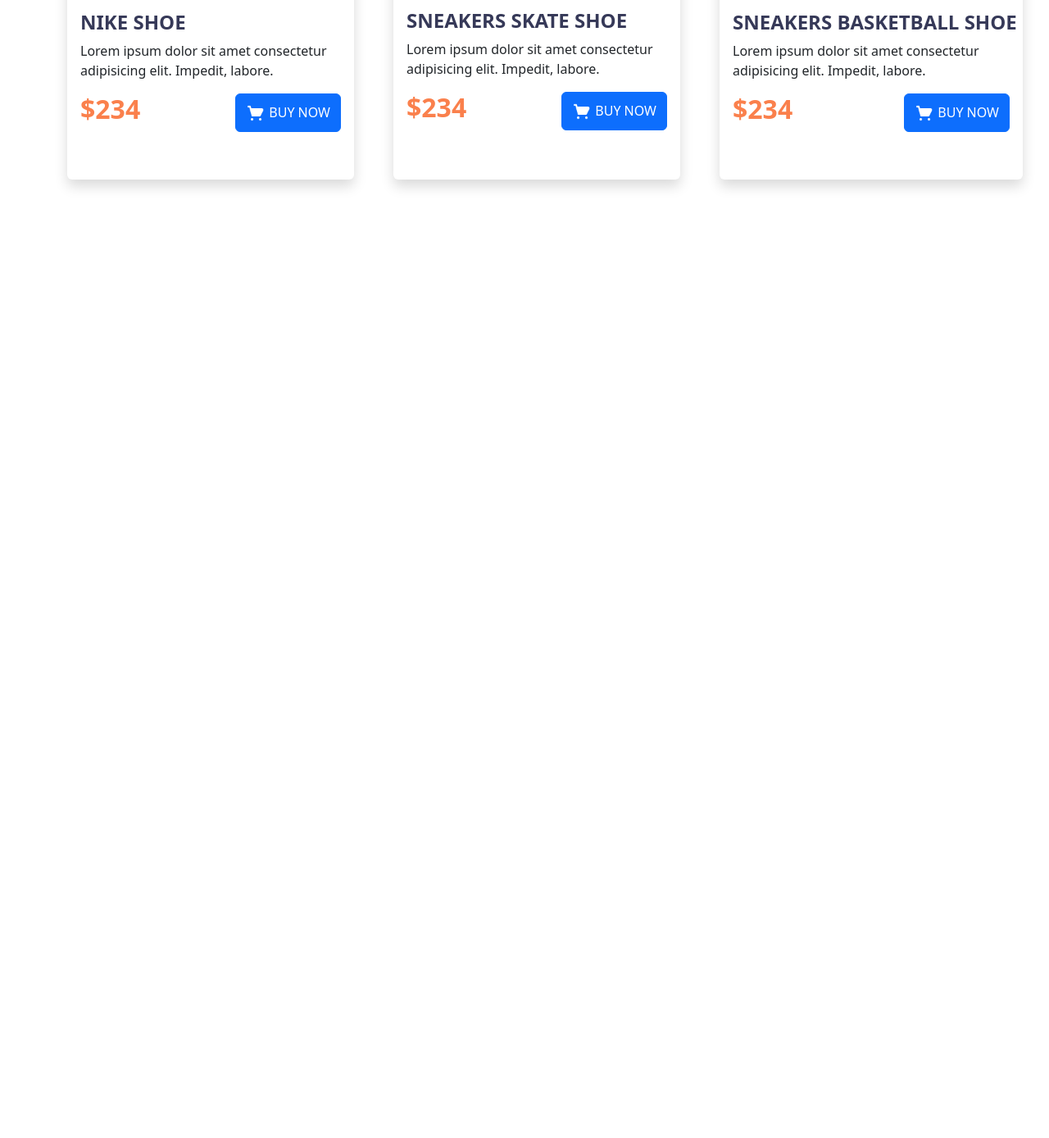
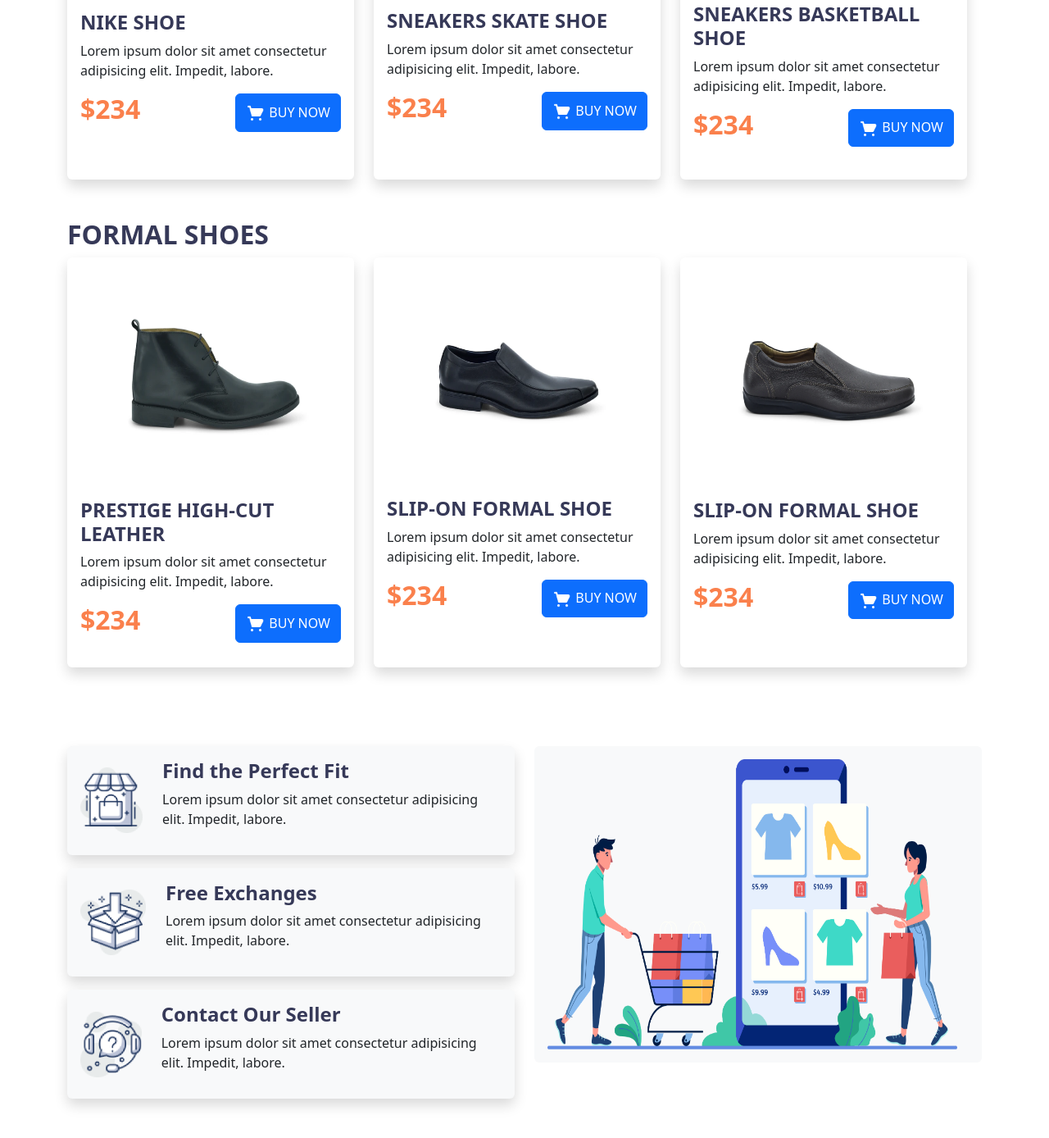
Before and after one commit to SayedSumon/nike-react-bootstrap, a plain HTML site: page index.html in a window 1280 px wide. Shown: the part 945-2333 px from the top of the page at 82% size. Before the commit the page ends 1212 px from the top, so only its background shows below. Drawn offline with nearby package versions, Linux system fonts and the light colour scheme.

Commit message:
final commit

```diff
--- a/index.html
+++ b/index.html
@@ -98,7 +98,7 @@
             <h2 style="color:#363958;" class="text-uppercase fw-bold">Casual Shoes</h2>
 
             <!-- product section -->
-            <div class="d-flex gap-5">
+            <div class="d-flex gap-4">
                 <div style="height:500px; width:350px;" class="shadow rounded bg-body">
                     <div style="background-color: #F1F1F1;" class="rounded m-3 px-5"><img style="width: 236px; height: 262px;" src="images/image 5.png" alt=""></div>
                     <div class="m-3">
@@ -125,10 +125,61 @@
                         </div>
                     </div>
                 </div>
-                <div style="height:500px; width:370px;" class="shadow rounded bg-body">
-                    <div style="background-color: #F1F1F1;" class="rounded m-3 px-5"><img style="width: 236px; height: 262px;" src="images/pngegg 1.png" alt=""></div>
+                <div style="height:500px; width:350px;" class="shadow rounded bg-body">
+                    <div style="background-color: #F1F1F1;" class="rounded m-3 px-5"><img style="width: 226px; height: 252px;" src="images/pngegg 1.png" alt=""></div>
                     <div class="m-3">
-                        <h4 style="color:#363958;" class="text-uppercase fw-bold text-nowrap">Sneakers Basketball shoe</h4>
+                        <div>
+                            <h4 style="color:#363958;" class="text-uppercase fw-bold ">Sneakers Basketball shoe</h4>
+                            <p>Lorem ipsum dolor sit amet consectetur adipisicing elit. Impedit, labore.</p>
+                        </div>
+                        <div class="d-flex justify-content-between">
+                            <h2 style="color:#FA804C" class="fw-bold">$234</h2>
+                            <button class="btn btn-primary text-uppercase " data-bs-toggle="modal"
+                            data-bs-target="#exampleModal"><img style="height: 24px; width:24px;"
+                                src="icons/shopping-cart 1.png" alt=""> Buy Now</button>
+                        </div>
+                    </div>
+                </div>
+
+            </div>
+        </section>
+
+        <!-- formal shoes -->
+        <section class="container  my-5">
+            <h2 style="color:#363958;" class="text-uppercase fw-bold">Formal Shoes</h2>
+
+            <!-- product section -->
+            <div class="d-flex gap-4">
+                <div style="height:500px; width:350px;" class="shadow rounded bg-body">
+                    <div class="rounded m-3 px-5"><img style="width: 236px; height: 262px;" src="images/Mask Group.png" alt=""></div>
+                    <div class="m-3">
+                        <h4 style="color:#363958;" class="text-uppercase fw-bold ">Prestige High-Cut Leather</h4>
+                        <p>Lorem ipsum dolor sit amet consectetur adipisicing elit. Impedit, labore.</p>
+                        <div class="d-flex justify-content-between">
+                            <h2 style="color:#FA804C" class="fw-bold">$234</h2>
+                            <button class="btn btn-primary text-uppercase " data-bs-toggle="modal"
+                            data-bs-target="#exampleModal"><img style="height: 24px; width:24px;"
+                                src="icons/shopping-cart 1.png" alt=""> Buy Now</button>
+                        </div>
+                    </div>
+                </div>
+                <div style="height:500px; width:350px;" class="shadow rounded bg-body">
+                    <div  class="rounded m-3 px-5 pt-2"><img style="width: 226px; height: 252px;" src="images/Rectangle 38.png" alt=""></div>
+                    <div class="m-3">
+                        <h4 style="color:#363958;" class="text-uppercase fw-bold text-nowrap">Slip-On Formal Shoe</h4>
+                        <p>Lorem ipsum dolor sit amet consectetur adipisicing elit. Impedit, labore.</p>
+                        <div class="d-flex justify-content-between">
+                            <h2 style="color:#FA804C" class="fw-bold">$234</h2>
+                            <button class="btn btn-primary text-uppercase " data-bs-toggle="modal"
+                            data-bs-target="#exampleModal"><img style="height: 24px; width:24px;"
+                                src="icons/shopping-cart 1.png" alt=""> Buy Now</button>
+                        </div>
+                    </div>
+                </div>
+                <div style="height:500px; width:350px;" class="shadow rounded bg-body">
+                    <div  class="rounded m-3 px-5"><img style="width: 236px; height: 262px;" src="images/Rectangle 39.png" alt=""></div>
+                    <div class="m-3">
+                        <h4 style="color:#363958;" class="text-uppercase fw-bold">Slip-On Formal Shoe</h4>
                         <p>Lorem ipsum dolor sit amet consectetur adipisicing elit. Impedit, labore.</p>
                         <div class="d-flex justify-content-between">
                             <h2 style="color:#FA804C" class="fw-bold">$234</h2>
@@ -139,6 +190,38 @@
                     </div>
                 </div>
 
+            </div>
+        </section><br><br>
+
+        <!-- features -->
+        <section class="container">
+            <div class="row">
+                <div class="col-6 d-grid gap-3">
+                  <div class="p-3 shadow rounded bg-light d-flex align-items-center">
+                    <img style="height: 80px; width:80px;" src="icons/image 12.png" alt="">
+                    <div class="ps-4">
+                        <h4 style="color:#363958;" class="fw-bold">Find the Perfect Fit</h4>
+                        <p>Lorem ipsum dolor sit amet consectetur adipisicing elit. Impedit, labore.</p>
+                    </div>
+                  </div>
+                  <div class="p-3 shadow rounded bg-light d-flex align-items-center">
+                    <img style="height: 80px; width:80px;" src="icons/image 13.png" alt="">
+                    <div class="ps-4">
+                        <h4 style="color:#363958;" class="fw-bold">Free Exchanges</h4>
+                        <p>Lorem ipsum dolor sit amet consectetur adipisicing elit. Impedit, labore.</p>
+                    </div>
+                  </div>
+                  <div class="p-3 shadow rounded bg-light d-flex align-items-center">
+                    <img style="height: 80px; width:80px;" src="icons/image 14.png" alt="">
+                    <div class="ps-4">
+                        <h4 style="color:#363958;" class="fw-bold">Contact Our Seller</h4>
+                        <p>Lorem ipsum dolor sit amet consectetur adipisicing elit. Impedit, labore.</p>
+                    </div>
+                  </div>
+                </div>
+                <div class="col-6">
+                    <div  class="p-3 rounded bg-light"><img style="width: 500px; height:354px;" src="icons/XMLID 1.png" alt=""></div>
+                </div>
             </div>
         </section>
     </main>
```
